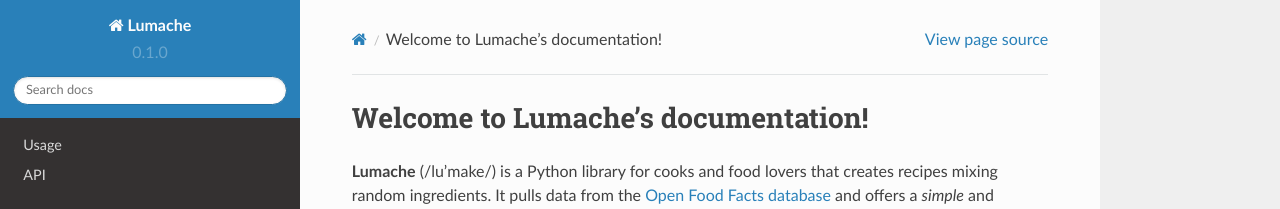
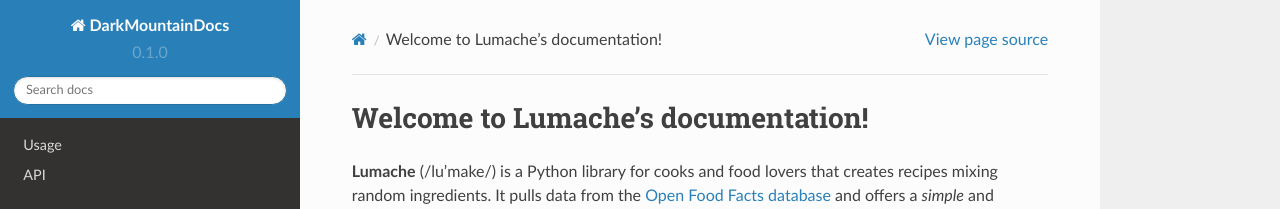
Before and after one commit to DMRSurvival/dmr-docs, a Sphinx documentation site: the page built from docs/source/index.rst, in a window 1280 px wide. Shown: the top 209 px of the page. Built offline with Sphinx 7.4.7 and the Read the Docs theme 2.0.0, drawn with Linux system fonts in a browser that asks for light colours.

Commit message:
Update conf.py

```diff
--- a/docs/source/conf.py
+++ b/docs/source/conf.py
@@ -2,7 +2,7 @@
 
 # -- Project information
 
-project = 'Lumache'
+project = 'DarkMountainDocs'
 copyright = '2021, Graziella'
 author = 'Graziella'
 
```
